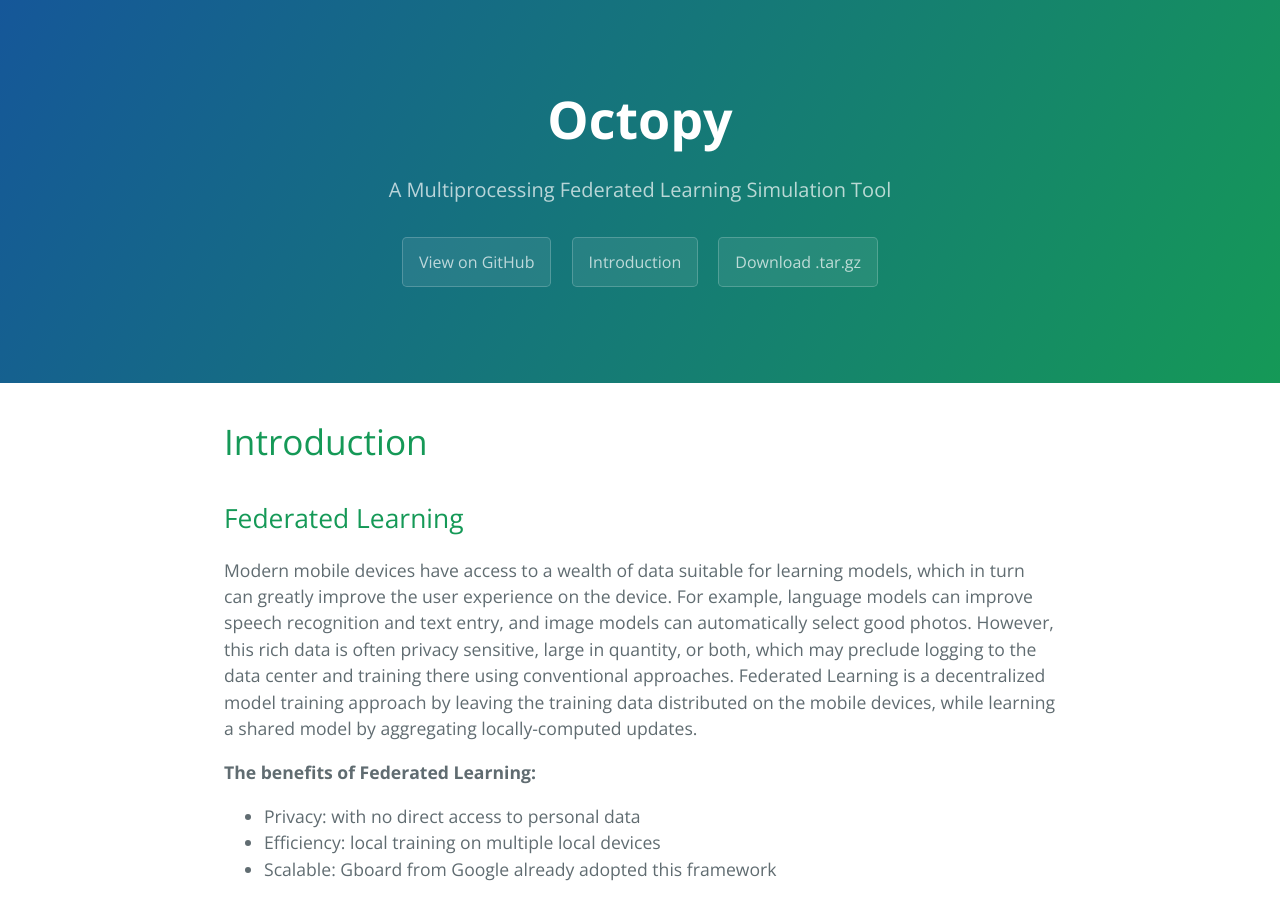
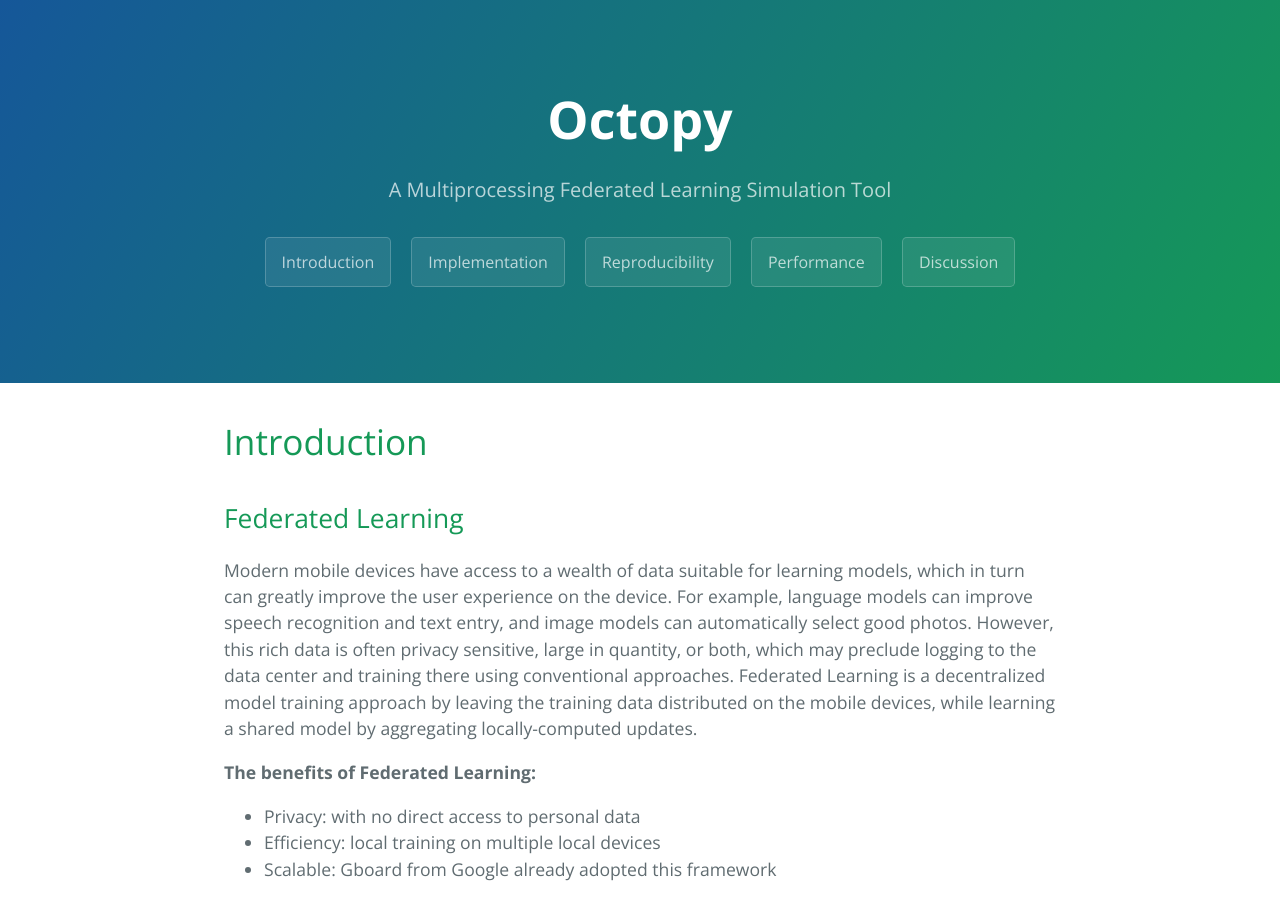
Before and after one commit to m7dong/Octopy, a Jekyll site: the page built from docs/index.html, in a window 1280 px wide and 900 px high. Built offline with Jekyll 4.4.1, drawn with Linux system fonts in a browser that asks for light colours; the list of posts is cut into pages by our own code.

Commit message:
add navigation bar

```diff
--- a/docs/_includes/page-header.html
+++ b/docs/_includes/page-header.html
@@ -1,7 +1,9 @@
 <section class="page-header">
   <h1 class="project-name">{{ site.title }}</h1>
   <h2 class="project-tagline">{{ site.tagline }}</h2>
-  <a href="#" class="btn">View on GitHub</a>
-  <a href="#introduction" class="btn">Introduction</a>
-  <a href="#" class="btn">Download .tar.gz</a>
+  <a href="#Introduction" class="btn">Introduction</a>
+  <a href="#Implementation" class="btn">Implementation</a>
+  <a href="#Reproducibility" class="btn">Reproducibility</a>
+  <a href="#Performance" class="btn">Performance</a>
+  <a href="#Discussion" class="btn">Discussion</a>
 </section>
--- a/docs/index.html
+++ b/docs/index.html
@@ -3,7 +3,7 @@ layout: default
 title: {{ site.name }}
 ---
 
-<div id="introduction">
+<div id="Introduction">
   <h1>Introduction</h1>
   <h2>Federated Learning</h2>
           <p>
@@ -35,6 +35,7 @@ title: {{ site.name }}
           </p>
 </div>
 
+<div id="Implementation">
   <h1>Implementation</h1>
     <h2>Model Design</h2>
             <p>
@@ -67,15 +68,20 @@ title: {{ site.name }}
             </ul>
             </p>
 
+</div>
 
+<div id="Reproducibility">
   <h1>Reproducibility</h1>
 
+</div>
+
+<div id="Performance">
   <h1>Performance</h1>
+</div>
 
+<div id="Discussion">
   <h1>Discussion</h1>
-
-    <p><b>References</b>
-
+    <h2>References</h2>
     </p>
 
 </div>
```
